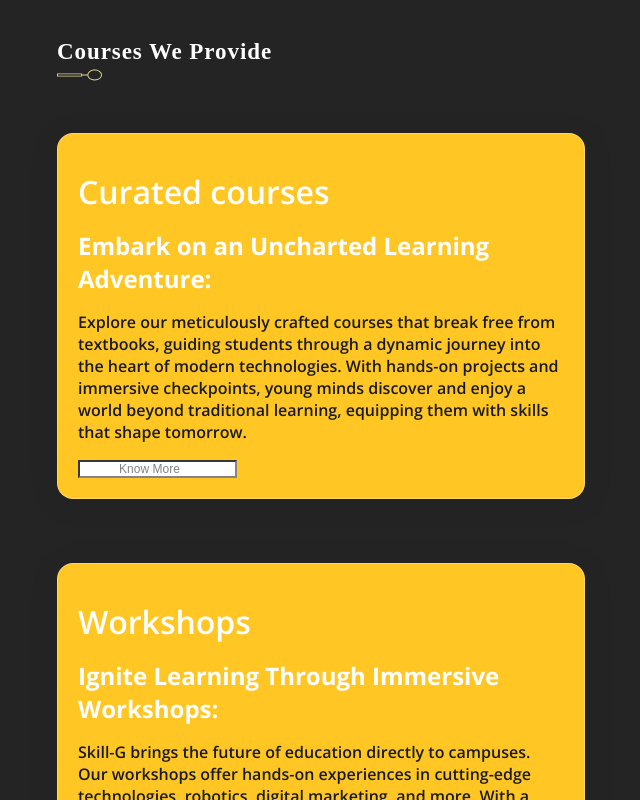
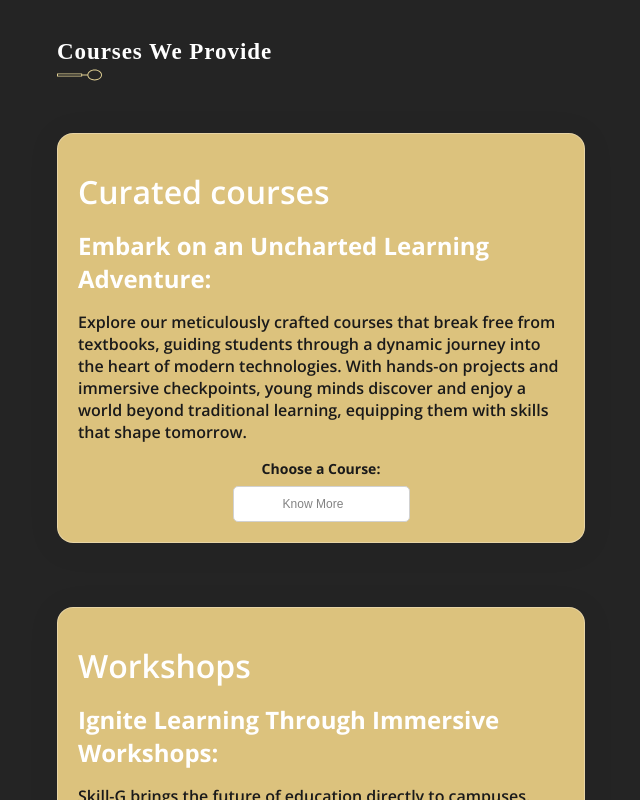
Before and after one commit to zaminhamid/Skill-G, a React (Create React App) app: page / in a window 1280 px wide. Shown: the part 900-1700 px from the top of the page, without its empty margins (39-679 px from the left). Built offline with nearby package versions, Linux system fonts and the light colour scheme; a web font is replaced by a local one.

Commit message:
Updated  changes

```diff
--- a/src/components/Card/Card.css
+++ b/src/components/Card/Card.css
@@ -33,7 +33,7 @@
     padding: 20px;
     margin: 20px;
     /*background: rgba(0, 0, 0, 0.15) !important;*/
-    background: #ffc00c!important;
+    background: #d9bb6f!important;
     box-shadow: 0 10px 40px 0 rgba(31, 38, 135, 0.25);
     transition: background 0.3s, box-shadow 0.3s, border-color 0.3s;
     border-radius: 16px;
--- a/src/components/Card/Card.jsx
+++ b/src/components/Card/Card.jsx
@@ -19,14 +19,20 @@ const Card = ({ text }) => {
 
 
 
-	<h5 style={{ color: 'black', marginTop: '1rem' }}>
-
+	<h5 style={{ color: 'black', marginTop: '1rem', display: 'flex', flexDirection: 'column', alignItems: 'center' }}>
+  <label htmlFor="browser" style={{ marginBottom: '0.5rem', fontSize: '14px' }}>Choose a Course:</label>
   <input
     list="browsers"
     name="browser"
     id="browser"
-  style={{  backgroundColor: 'white' , fontSize: '12px',
-    textAlign: 'center',}}
+    style={{
+      backgroundColor: 'white',
+      fontSize: '12px',
+      textAlign: 'center',
+      border: '1px solid #ccc', // Add a border for better visibility
+      borderRadius: '5px', // Add some border radius for a rounded look
+      padding: '10px', // Increase padding for better spacing
+    }}
     placeholder="Know More"
   />
   <datalist id="browsers">
@@ -34,9 +40,8 @@ const Card = ({ text }) => {
     <option value="CODING"></option>
     <option value="WEB DEVELOPMENT"></option>
   </datalist>
+</h5>
 
-
-</h5>
 
 
 
```
Lines whose indentation alone changed are shown as unchanged.
